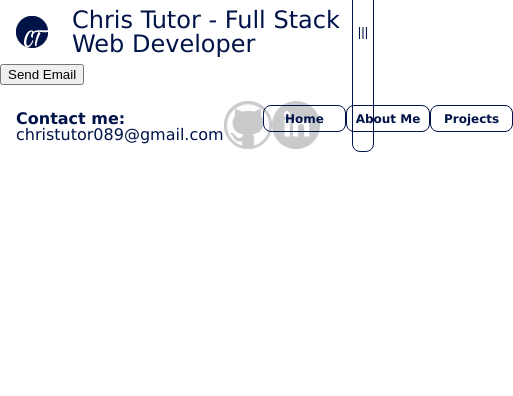
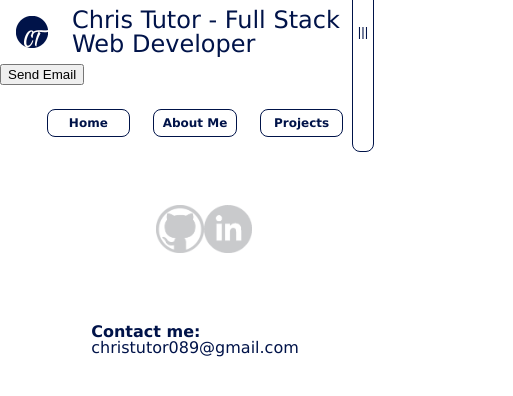
Before and after one commit to Pherpher089-zz/portfolio, a React (Create React App) app in the folder portfolio/: page /contact in a window 390 px wide. Shown: the top 396 px of the page, 513 px wide, since content can reach past the window. Built offline with nearby package versions, Linux system fonts and the light colour scheme.

Commit message:
Made the Footer responsive

```diff
--- a/portfolio/src/Components/Footer.scss
+++ b/portfolio/src/Components/Footer.scss
@@ -42,8 +42,7 @@
 		flex-direction: row;
 		align-items: center;
 		justify-content: space-around;
-		margin-bottom: 1rem;
-		margin-right: 1rem;
+
 		.Button {
 			text-align: center;
 			text-decoration: none;
@@ -67,3 +66,23 @@
 		}
 	}
 }
+
+@media only screen and (max-width: 800px) {
+	.Footer {
+		padding-top: 0.5rem;
+		height: 35vh;
+		.Info {
+			flex-direction: column-reverse;
+			align-items: center;
+			justify-content: space-between;
+			padding-bottom: 2rem;
+			.Icons {
+				width: 20vw;
+				padding-bottom: 1rem;
+			}
+			.Footer-Nav {
+				padding-bottom: 1rem;
+			}
+		}
+	}
+}
```
